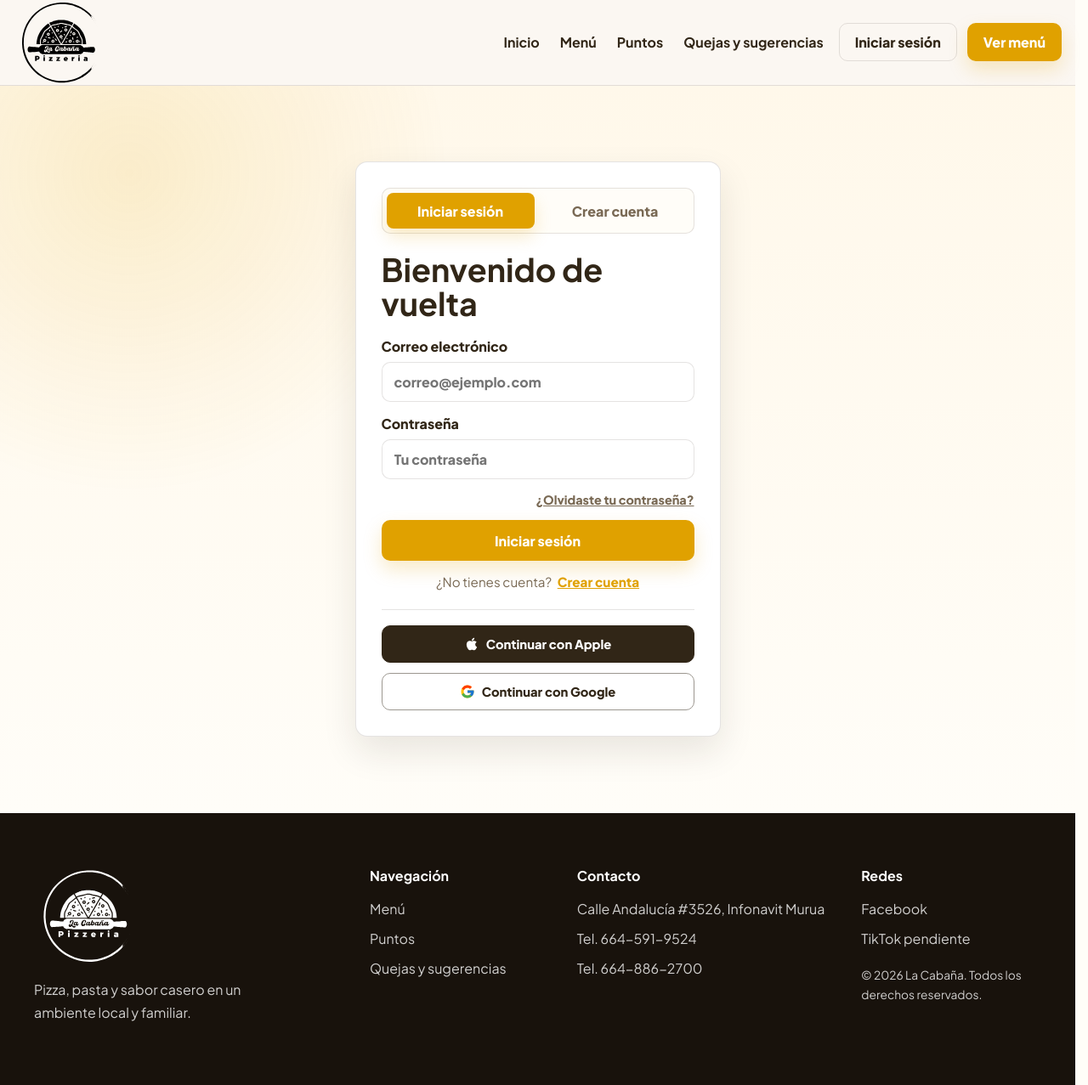
After one commit to DeftOZK/lacabana-website, a Django app: page /cuenta/ in a window 1280 px wide. The commit adds this page. Shown: the whole page at 85% size. Run offline with Django 5.2, Linux system fonts and the light colour scheme.

Commit message:
Actualización sugerencias e inicio de sesión

```diff
--- a/backend/core/urls.py
+++ b/backend/core/urls.py
@@ -9,6 +9,7 @@ urlpatterns = [
     path("", menu_views.home, name="home"),
     path("admin/", admin.site.urls),
     path("menu/", include("menu.urls")),
+    path("cuenta/", menu_views.account, name="cuenta_home"),
     path("puntos/", menu_views.points, name="puntos_home"),
     path("productos/", menu_views.products, name="productos_home"),
     path("servicio/", menu_views.service, name="servicio_home"),
--- a/backend/menu/views.py
+++ b/backend/menu/views.py
@@ -19,3 +19,7 @@ def service(request):
 
 def points(request):
     return render(request, "pages/puntos.html")
+
+
+def account(request):
+    return render(request, "pages/cuenta.html")
--- /dev/null
+++ b/backend/static/css/cuenta.css
@@ -0,0 +1,239 @@
+:root {
+    --primary: #e0a100;
+    --primary-dark: #b47f00;
+    --bg: #fff8ea;
+    --bg-soft: #fffdf8;
+    --card: #ffffff;
+    --text: #312617;
+    --muted: #796954;
+    --border: rgba(43, 27, 23, 0.12);
+    --shadow: 0 18px 40px rgba(43, 27, 23, 0.10);
+    --radius-sm: 10px;
+    --radius-md: 14px;
+    --radius-lg: 18px;
+    --font-main: 'Plus Jakarta Sans', 'Poppins', sans-serif;
+}
+
+* {
+    box-sizing: border-box;
+}
+
+body {
+    color: var(--text);
+    background: var(--bg-soft);
+    font-family: var(--font-main);
+}
+
+button,
+input {
+    font: inherit;
+}
+
+.account-page {
+    min-height: calc(100vh - 86px);
+    padding: clamp(54px, 7vw, 92px) 0;
+    display: grid;
+    align-items: start;
+    background:
+        radial-gradient(circle at 12% 12%, rgba(224, 161, 0, .14), transparent 28%),
+        linear-gradient(180deg, var(--bg) 0%, var(--bg-soft) 100%);
+}
+
+.account-shell {
+    width: min(430px, calc(100% - 32px));
+    margin: 0 auto;
+    align-self: start;
+}
+
+.account-card {
+    width: 100%;
+    padding: clamp(22px, 3vw, 30px);
+    border: 1px solid var(--border);
+    border-radius: var(--radius-md);
+    background: var(--card);
+    box-shadow: var(--shadow);
+}
+
+.account-tabs {
+    display: grid;
+    grid-template-columns: repeat(2, 1fr);
+    gap: 8px;
+    padding: 5px;
+    margin-bottom: 22px;
+    border: 1px solid var(--border);
+    border-radius: var(--radius-sm);
+    background: var(--bg-soft);
+}
+
+.account-tab {
+    min-height: 42px;
+    border: 0;
+    border-radius: 8px;
+    background: transparent;
+    color: var(--muted);
+    cursor: pointer;
+    font-weight: 900;
+}
+
+.account-tab.is-active {
+    background: var(--primary);
+    color: #fff;
+    box-shadow: 0 10px 20px rgba(224, 161, 0, .20);
+}
+
+.account-form {
+    display: none;
+    gap: 15px;
+}
+
+.account-form.is-active {
+    display: grid;
+}
+
+.account-form h2 {
+    margin: 0 0 6px;
+    color: var(--text);
+    font-size: clamp(1.8rem, 3vw, 2.35rem);
+    line-height: 1.05;
+}
+
+.account-form label {
+    display: grid;
+    gap: 8px;
+    color: var(--text);
+    font-weight: 800;
+}
+
+.account-form input {
+    width: 100%;
+    min-height: 46px;
+    padding: 12px 14px;
+    border: 1px solid var(--border);
+    border-radius: var(--radius-sm);
+    outline: 0;
+    background: #fff;
+    color: var(--text);
+}
+
+.account-form input:focus {
+    border-color: var(--primary);
+    box-shadow: 0 0 0 3px rgba(224, 161, 0, .16);
+}
+
+.account-link {
+    justify-self: end;
+    color: var(--muted);
+    font-size: .9rem;
+    font-weight: 800;
+    text-decoration: underline;
+}
+
+.account-link:hover,
+.account-switch button:hover {
+    color: var(--primary-dark);
+}
+
+.account-btn {
+    min-height: 48px;
+    padding: 12px 16px;
+    border: 0;
+    border-radius: var(--radius-sm);
+    background: var(--primary);
+    color: #fff;
+    cursor: pointer;
+    box-shadow: 0 10px 22px rgba(224, 161, 0, .22);
+    font-weight: 900;
+}
+
+.account-btn:hover {
+    background: var(--primary-dark);
+}
+
+.account-btn:active {
+    box-shadow: none;
+}
+
+.account-switch {
+    margin: 0;
+    color: var(--muted);
+    font-size: .95rem;
+    text-align: center;
+}
+
+.account-switch button {
+    margin-left: 4px;
+    padding: 0;
+    border: 0;
+    background: transparent;
+    color: var(--primary);
+    cursor: pointer;
+    font-weight: 900;
+    text-decoration: underline;
+}
+
+.account-socials {
+    display: grid;
+    gap: 12px;
+    margin-top: 8px;
+    padding-top: 18px;
+    border-top: 1px solid var(--border);
+}
+
+.social-login {
+    display: inline-flex;
+    align-items: center;
+    justify-content: center;
+    gap: 8px;
+    min-height: 44px;
+    border-radius: var(--radius-sm);
+    border: 1px solid var(--border);
+    background: #fff;
+    color: var(--text);
+    cursor: pointer;
+    font-size: .92rem;
+    font-weight: 800;
+}
+
+.social-icon {
+    width: 18px;
+    height: 18px;
+    flex: 0 0 auto;
+}
+
+.social-login--apple {
+    background: var(--text);
+    color: #fff;
+    border-color: var(--text);
+}
+
+.social-login--google {
+    border-color: color-mix(in srgb, var(--text) 48%, #ffffff);
+}
+
+.social-login:hover {
+    border-color: var(--primary);
+}
+
+@media (max-width: 860px) {
+    .account-shell {
+        width: min(520px, calc(100% - 32px));
+    }
+
+    .account-card {
+        margin: 0 auto;
+    }
+}
+
+@media (max-width: 520px) {
+    .account-page {
+        padding: 34px 0;
+    }
+
+    .account-shell {
+        width: min(100% - 24px, 430px);
+    }
+
+    .account-card {
+        padding: 18px;
+    }
+}
--- /dev/null
+++ b/backend/static/css/footer.css
@@ -0,0 +1,85 @@
+:root {
+    --footer: #18120c;
+}
+
+.site-footer,
+.site-footer * {
+    box-sizing: border-box;
+}
+
+.site-footer {
+    padding: 64px 0;
+    background: var(--footer);
+    color: #fff;
+    font-family: var(--font-main, 'Plus Jakarta Sans', 'Poppins', sans-serif);
+}
+
+.site-footer .container {
+    width: min(1480px, calc(100% - 80px));
+    max-width: none;
+    margin: 0 auto;
+}
+
+.footer-grid {
+    display: grid;
+    grid-template-columns: 1.2fr .7fr 1fr .7fr;
+    gap: 32px;
+}
+
+.footer-brand {
+    text-align: left;
+}
+
+.footer-brand img {
+    display: block;
+    width: 130px;
+    max-width: 100%;
+    margin: 0 0 16px;
+    filter: brightness(0) invert(1);
+}
+
+.footer-brand p {
+    max-width: 380px;
+}
+
+.site-footer h3 {
+    margin: 0 0 14px;
+    color: #fff;
+    font-size: 1rem;
+    line-height: 1.3;
+}
+
+.site-footer a,
+.site-footer p {
+    display: block;
+    margin: 0 0 8px;
+    color: rgba(255, 255, 255, .80);
+    font-size: 1rem;
+    line-height: 1.7;
+    text-decoration: none;
+}
+
+.site-footer a:hover {
+    color: var(--primary, #e0a100);
+}
+
+.footer-small {
+    margin-top: 18px !important;
+    font-size: .86rem !important;
+}
+
+@media (max-width: 1024px) {
+    .footer-grid {
+        grid-template-columns: 1fr 1fr;
+    }
+}
+
+@media (max-width: 860px) {
+    .site-footer .container {
+        width: min(100% - 32px, 1480px);
+    }
+
+    .footer-grid {
+        grid-template-columns: 1fr;
+    }
+}
--- /dev/null
+++ b/backend/templates/pages/cuenta.html
@@ -0,0 +1,109 @@
+{% load static %}
+<!DOCTYPE html>
+<html lang="es-MX">
+<head>
+    <meta charset="UTF-8">
+    <meta name="viewport" content="width=device-width, initial-scale=1.0">
+    <title>Cuenta | La Cabaña</title>
+    <link rel="stylesheet" href="{% static 'css/header.css' %}?v=header-general">
+    <link rel="stylesheet" href="{% static 'css/footer.css' %}?v=footer-general">
+    <link rel="stylesheet" href="{% static 'css/cuenta.css' %}?v=account-tabs">
+</head>
+<body>
+    {% include 'partials/site_header.html' %}
+
+    <main class="account-page">
+        <section class="account-shell">
+            <div class="account-card" data-account-tabs>
+                <div class="account-tabs" role="tablist" aria-label="Acceso a cuenta">
+                    <button type="button" class="account-tab is-active" data-account-tab="login" role="tab" aria-selected="true">
+                        Iniciar sesión
+                    </button>
+                    <button type="button" class="account-tab" data-account-tab="signup" role="tab" aria-selected="false">
+                        Crear cuenta
+                    </button>
+                </div>
+
+                <form class="account-form is-active" data-account-panel="login" aria-label="Formulario de inicio de sesión">
+                    <h2>Bienvenido de vuelta</h2>
+
+                    <label>
+                        Correo electrónico
+                        <input type="email" name="email" autocomplete="email" placeholder="correo@ejemplo.com" required>
+                    </label>
+
+                    <label>
+                        Contraseña
+                        <input type="password" name="password" autocomplete="current-password" placeholder="Tu contraseña" required>
+                    </label>
+
+                    <a class="account-link" href="#">¿Olvidaste tu contraseña?</a>
+                    <button class="account-btn" type="submit">Iniciar sesión</button>
+
+                    <p class="account-switch">
+                        ¿No tienes cuenta?
+                        <button type="button" data-account-switch="signup">Crear cuenta</button>
+                    </p>
+
+                    <div class="account-socials" aria-label="Accesos sociales visuales">
+                        <button type="button" class="social-login social-login--apple">
+                            <svg class="social-icon" viewBox="0 0 1024 1024" aria-hidden="true" focusable="false">
+                                <path fill="currentColor" d="M747.4 535.7c-.4-68.2 30.5-119.6 92.9-157.5-34.9-50-87.7-77.5-157.3-82.8-65.9-5.2-138 38.4-164.4 38.4-27.9 0-91.7-36.6-141.9-36.6C273.1 298.8 163 379.8 163 544.6c0 48.7 8.9 99 26.7 150.8 23.8 68.2 109.6 235.3 199.1 232.6 46.8-1.1 79.9-33.2 140.8-33.2 59.1 0 89.7 33.2 141.9 33.2 90.3-1.3 167.9-153.2 190.5-221.6-121.1-57.1-114.6-167.2-114.6-170.7zm-105.1-305c50.7-60.2 46.1-115 44.6-134.7-44.8 2.6-96.6 30.5-126.1 64.8-32.5 36.8-51.6 82.3-47.5 133.6 48.4 3.7 92.6-21.2 129-63.7z"></path>
+                            </svg>
+                            <span>Continuar con Apple</span>
+                        </button>
+                        <button type="button" class="social-login social-login--google">
+                            <svg class="social-icon" viewBox="0 0 48 48" aria-hidden="true" focusable="false">
+                                <path fill="#FFC107" d="M43.611,20.083H42V20H24v8h11.303c-1.649,4.657-6.08,8-11.303,8c-6.627,0-12-5.373-12-12c0-6.627,5.373-12,12-12c3.059,0,5.842,1.154,7.961,3.039l5.657-5.657C34.046,6.053,29.268,4,24,4C12.955,4,4,12.955,4,24c0,11.045,8.955,20,20,20c11.045,0,20-8.955,20-20C44,22.659,43.862,21.35,43.611,20.083z"></path>
+                                <path fill="#FF3D00" d="M6.306,14.691l6.571,4.819C14.655,15.108,18.961,12,24,12c3.059,0,5.842,1.154,7.961,3.039l5.657-5.657C34.046,6.053,29.268,4,24,4C16.318,4,9.656,8.337,6.306,14.691z"></path>
+                                <path fill="#4CAF50" d="M24,44c5.166,0,9.86-1.977,13.409-5.192l-6.19-5.238C29.211,35.091,26.715,36,24,36c-5.202,0-9.619-3.317-11.283-7.946l-6.522,5.025C9.505,39.556,16.227,44,24,44z"></path>
+                                <path fill="#1976D2" d="M43.611,20.083H42V20H24v8h11.303c-.792,2.237-2.231,4.166-4.087,5.571l6.19,5.238C36.971,39.205,44,34,44,24c0-1.341-.138-2.65-.389-3.917z"></path>
+                            </svg>
+                            <span>Continuar con Google</span>
+                        </button>
+                    </div>
+                </form>
+
+                <form class="account-form" data-account-panel="signup" aria-label="Formulario para crear cuenta">
+                    <h2>Crea tu cuenta</h2>
+
+                    <label>
+                        Nombre completo
+                        <input type="text" name="name" autocomplete="name" placeholder="Tu nombre completo" required>
+                    </label>
+
+                    <label>
+                        Correo electrónico
+                        <input type="email" name="signup_email" autocomplete="email" placeholder="correo@ejemplo.com" required>
+                    </label>
+
+                    <label>
+                        Teléfono opcional
+                        <input type="tel" name="phone" autocomplete="tel" placeholder="664 000 0000">
+                    </label>
+
+                    <label>
+                        Contraseña
+                        <input type="password" name="signup_password" autocomplete="new-password" placeholder="Crea una contraseña" required>
+                    </label>
+
+                    <label>
+                        Confirmar contraseña
+                        <input type="password" name="password_confirm" autocomplete="new-password" placeholder="Repite tu contraseña" required>
+                    </label>
+
+                    <button class="account-btn" type="submit">Crear cuenta</button>
+
+                    <p class="account-switch">
+                        ¿Ya tienes cuenta?
+                        <button type="button" data-account-switch="login">Iniciar sesión</button>
+                    </p>
+                </form>
+            </div>
+        </section>
+    </main>
+
+    {% include 'partials/site_footer.html' %}
+    <script src="{% static 'js/cuenta.js' %}?v=account-tabs"></script>
+</body>
+</html>
--- a/backend/templates/pages/menu.html
+++ b/backend/templates/pages/menu.html
@@ -9,6 +9,7 @@
     <link rel="stylesheet" href="https://cdn.jsdelivr.net/npm/swiper/swiper-bundle.min.css">
     <link rel="stylesheet" href="{% static 'css/menu.css' %}">
     <link rel="stylesheet" href="{% static 'css/header.css' %}?v=header-general">
+    <link rel="stylesheet" href="{% static 'css/footer.css' %}?v=footer-general">
 
 </head>
 <body>
@@ -235,6 +236,6 @@
             </div>
         </div>
     </section>
-
+    {% include 'partials/site_footer.html' %}
 </body>
 </html>
--- a/backend/templates/pages/productos.html
+++ b/backend/templates/pages/productos.html
@@ -9,9 +9,13 @@
     <link rel="stylesheet" href="https://cdn.jsdelivr.net/npm/swiper/swiper-bundle.min.css">
     <link rel="stylesheet" href="{% static 'css/productos.css' %}">
     <link rel="stylesheet" href="{% static 'css/header.css' %}?v=header-general">
+    <link rel="stylesheet" href="{% static 'css/footer.css' %}?v=footer-general">
 
 </head>
 <body>
 <script src="https://cdn.jsdelivr.net/npm/swiper/swiper-bundle.min.js"></script>
 
 {% include 'partials/site_header.html' %}
+    {% include 'partials/site_footer.html' %}
+</body>
+</html>
--- a/backend/templates/pages/puntos.html
+++ b/backend/templates/pages/puntos.html
@@ -6,8 +6,10 @@
     <meta name="viewport" content="width=device-width, initial-scale=1.0">
     <title>Puntos | La Cabaña</title>
     <link rel="stylesheet" href="{% static 'css/header.css' %}?v=header-general">
+    <link rel="stylesheet" href="{% static 'css/footer.css' %}?v=footer-general">
 </head>
 <body>
     {% include 'partials/site_header.html' %}
+    {% include 'partials/site_footer.html' %}
 </body>
 </html>
--- a/backend/templates/pages/servicio.html
+++ b/backend/templates/pages/servicio.html
@@ -9,9 +9,13 @@
     <link rel="stylesheet" href="https://cdn.jsdelivr.net/npm/swiper/swiper-bundle.min.css">
     <link rel="stylesheet" href="{% static 'css/servicio.css' %}">
     <link rel="stylesheet" href="{% static 'css/header.css' %}?v=header-general">
+    <link rel="stylesheet" href="{% static 'css/footer.css' %}?v=footer-general">
 
 </head>
 <body>
 <script src="https://cdn.jsdelivr.net/npm/swiper/swiper-bundle.min.js"></script>
 
 {% include 'partials/site_header.html' %}
+    {% include 'partials/site_footer.html' %}
+</body>
+</html>
--- /dev/null
+++ b/backend/templates/partials/site_footer.html
@@ -0,0 +1,30 @@
+{% load static %}
+<footer class="site-footer">
+    <div class="container footer-grid">
+        <div class="footer-brand">
+            <img src="{% static 'img/logos/logo-cabana.svg' %}" alt="La Cabaña Pizzería">
+            <p>Pizza, pasta y sabor casero en un<br>ambiente local y familiar.</p>
+        </div>
+
+        <div>
+            <h3>Navegación</h3>
+            <a href="{% url 'menu:home' %}">Menú</a>
+            <a href="{% url 'puntos_home' %}">Puntos</a>
+            <a href="{% url 'feedback:home' %}">Quejas y sugerencias</a>
+        </div>
+
+        <div>
+            <h3>Contacto</h3>
+            <p>Calle Andalucía #3526, Infonavit Murua</p>
+            <p>Tel. 664-591-9524</p>
+            <p>Tel. 664-886-2700</p>
+        </div>
+
+        <div>
+            <h3>Redes</h3>
+            <a href="https://www.facebook.com/pizzerialacabania/" target="_blank" rel="noopener noreferrer">Facebook</a>
+            <a href="#" aria-label="TikTok de La Cabaña">TikTok pendiente</a>
+            <p class="footer-small">© 2026 La Cabaña. Todos los derechos reservados.</p>
+        </div>
+    </div>
+</footer>
--- a/backend/templates/partials/site_header.html
+++ b/backend/templates/partials/site_header.html
@@ -17,7 +17,7 @@
             </nav>
 
             <div class="nav-actions">
-                <a class="nav-login" href="#">Iniciar sesión</a>
+                <a class="nav-login" href="{% url 'cuenta_home' %}">Iniciar sesión</a>
                 <a class="nav-cta" href="{% url 'menu:home' %}">Ver menú</a>
             </div>
         </div>
```
Also changed, not shown: backend/static/css/inicio.css (+58 -9 lines), backend/static/js/cuenta.js (added, +35 -0 lines), backend/templates/pages/inicio.html (+3 -30 lines), backend/templates/pages/quejas.html (+16 -71 lines).
